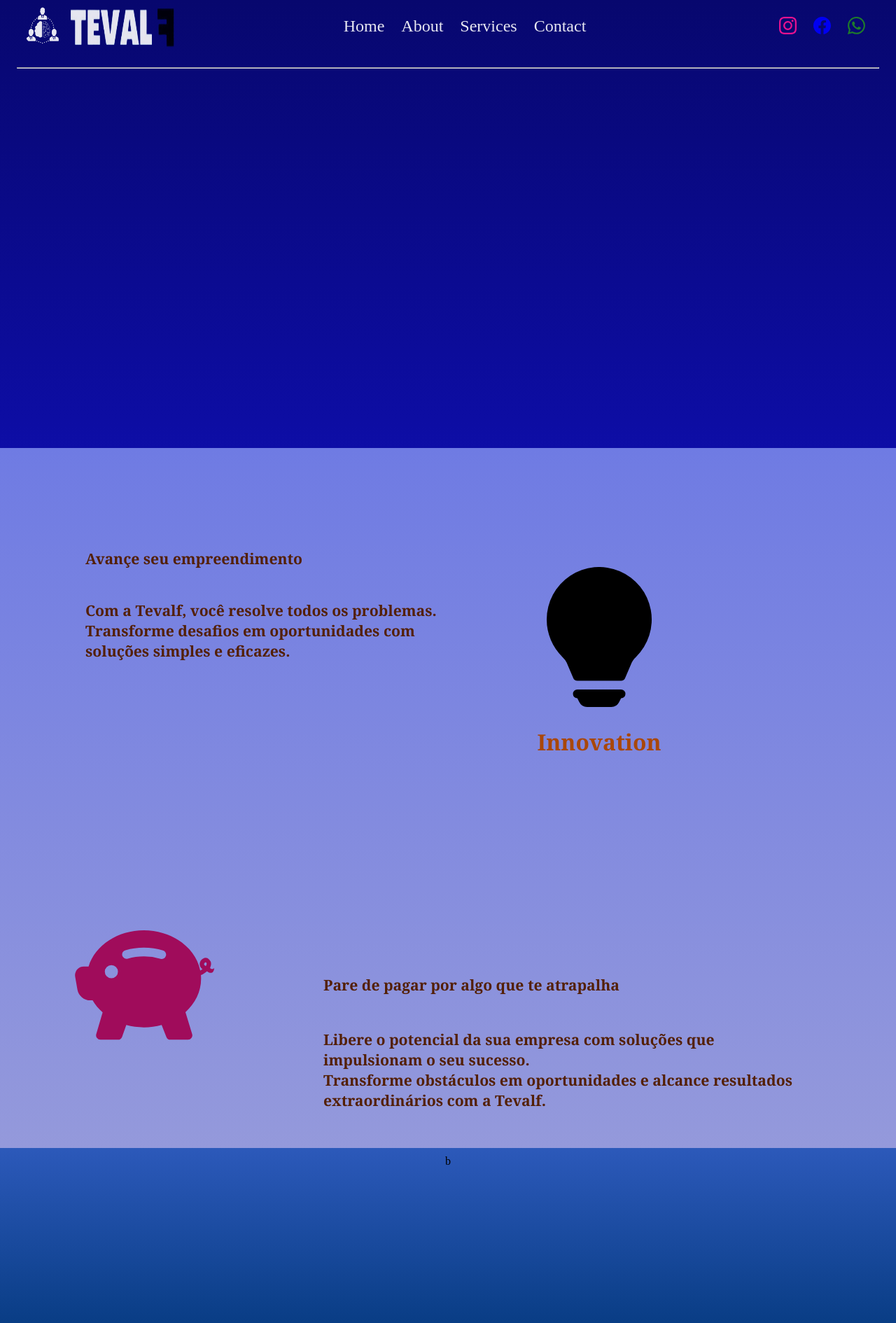
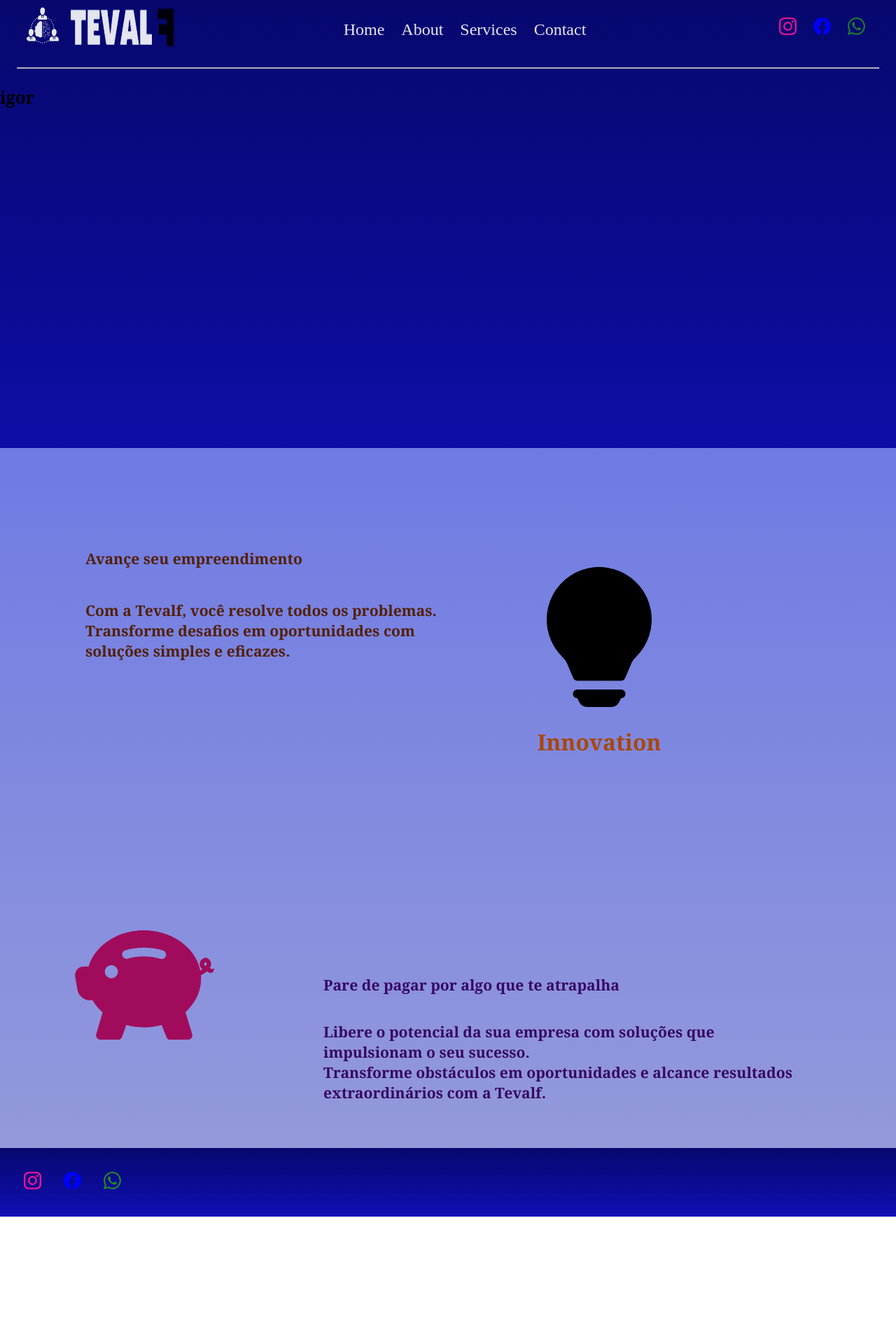
Before and after one commit to igorrm19/Projeto_Tvalf, a plain HTML site: page index.html in a window 1280 px wide. Shown: the whole page at 70% size. After the commit the page ends 1738 px from the top, so only its background shows below. Drawn offline with Linux system fonts and the light colour scheme; a web font is replaced by a local one.

Commit message:
21/maio/2024

```diff
--- /dev/null
+++ b/CSS/footer.css
@@ -0,0 +1,33 @@
+
+:root {
+    --cor-principal: rgb(7, 7, 110), rgb(15, 15, 180);
+    --cor-secundaria: rgb(111, 123, 227), rgb(148, 153, 219);
+    --trasparente: transparent;
+    --tamanho-se-ajusta-ao-tamanho-do-elemento-pressente: fit-content;
+    --centro: center;
+    --text-light: #FFFFFF;
+    /*O root cria variaveis deixa mais facil entender certas variaveis e pode ser usado quando uma variavel se repete muito*/
+}
+
+
+
+footer{
+    background: linear-gradient( var(--cor-principal));
+    left: 0;
+    text-align: var(--centro);
+    padding: 10px;
+    z-index: 1;
+    height:var(--tamanho-se-ajusta-ao-tamanho-do-elemento-pressente);
+    width: 100%;
+}
+
+
+
+.redes-sociais-2{
+    display: flex;
+    align-items:  var(--centro);
+    cursor: pointer;
+    list-style: none;
+    margin: 1.5rem;
+    gap: 2rem; /*Propiedade do fles, o msmo que espaçamento*/
+}
--- a/CSS/index.css
+++ b/CSS/index.css
@@ -1,12 +1,12 @@
 
 :root {
-    --bg-primary: #000000;
+    --cor-principal: rgb(7, 7, 110), rgb(15, 15, 180);
+    --cor-secundaria: rgb(111, 123, 227), rgb(148, 153, 219);
+    --trasparente: transparent;
+    --tamanho-se-ajusta-ao-tamanho-do-elemento-pressente: fit-content;
+    --centro: center;
     --text-light: #FFFFFF;
-    --text-dark: #1D1D1F;
-    --title-primary-color: #F5F5F7;
-    --subtitle-color: #6E6E73;
-    --action-color: #2997FF;
-    --spirited-main-color: #DED2B9;
+    /*O root cria variaveis deixa mais facil entender certas variaveis e pode ser usado quando uma variavel se repete muito*/
 }
 
 html, body{
@@ -14,18 +14,19 @@ html, body{
     height: 100%;
 }
 
+
 body{
-    background: linear-gradient(rgb(7, 7, 110), rgb(15, 15, 180));
+    background: linear-gradient(var(--cor-principal));
 }
 
 
 header{
-    background-color: transparent;
+    background-color: var(--trasparente);
     color: var(--text-light);
-    height: fit-content;
+    height: var(--tamanho-se-ajusta-ao-tamanho-do-elemento-pressente);
     opacity: 0.9;
-    position: sticky;
-    top: 0;
+    position: sticky; /*A posição do header permanece inalterada mesmo paos a rolagem da pagina, aqui a um bus pois ele so se estica ate a primeira seção do main*/
+    top: 0; /* deixa o elemto no topo*/
     z-index: 1;
     padding: 1.5rem;
 }
@@ -38,13 +39,13 @@ margin-top: 40px;
 
 
 header nav ul{
-    background-color: transparent;
+    background-color:  var(--trasparente);
     margin: 0 auto;
     width: 100;
-    display: flex;
-    align-items: center;
-    text-align: center;
-    justify-content: center;
+    display: flex;   /*O dispaly flex ativa propiedades fundamentais para centarlizar elementos como justify content*/
+    align-items:  var(--centro);
+    text-align:  var(--centro);
+    justify-content:  var(--centro);
     padding: 0 2rem;
 }
 
@@ -52,14 +53,15 @@ header nav ul li{
     height: 2rem;
     padding: 0 0.75rem;
     font-size:1.5rem;
-    cursor: pointer;
-    list-style: none;
+    cursor: pointer;  /*adiciona uma mãozinha ao passar o mouse no link*/
+    list-style: none;  /*retira os pontinhos da lista*/
 
 }
 
 a{
     text-decoration: none;
     color: inherit;
+    font-family: 'Jersey 25'; /*fonte retirada do google fontes*/
 }
 
 a:hover{
@@ -73,7 +75,7 @@ svg:hover{
 .logo{
     height: 60px;
     width: 60px;
-    border-radius: 100%;
+    border-radius: 100%;  /*deixa o lemento redondo ao invez de quadrado, usado em logos*/
     position: absolute;
     left: 2rem;
     top: 0.5rem;
@@ -85,7 +87,6 @@ svg:hover{
     position: absolute;
     right: 0;
     top: 1.5rem;
-
 }
 
 
@@ -102,23 +103,10 @@ svg:hover{
 }
 
 
-#about{
-    height: 550px;
+
+#logo-text{
+    position: absolute;  /*Sempre que uso absoluto ativa no css as propiedades, top, right, left e bootom*/
+    left: 100px;
+    width: 150px;
+    border-radius: 0; /*O texto da logo estava saindo redondo por causao do borde radius 100% entao deixei 0 nesse elemento*/
 }
-
-#services{
-    height: 1000px;
-    background: linear-gradient(rgb(111, 123, 227), rgb(148, 153, 219));
-    margin-top: -32px;
-}
-
-
-footer{
-    background: linear-gradient( rgb(44, 89, 186), rgb(9, 61, 133));
-    left: 0;
-    text-align: center;
-    padding: 10px;
-    z-index: 1;
-    height: 250px;
-    width: 100%;
-}
--- a/CSS/main.css
+++ b/CSS/main.css
@@ -1,6 +1,35 @@
+
+
+:root {
+    --cor-principal: rgb(7, 7, 110), rgb(15, 15, 180);
+    --cor-secundaria: rgb(111, 123, 227), rgb(148, 153, 219);
+    --trasparente: transparent;
+    --tamanho-se-ajusta-ao-tamanho-do-elemento-pressente: fit-content;
+    --centro: center;
+    --text-light: #FFFFFF;
+    /*O root cria variaveis deixa mais facil entender certas variaveis e pode ser usado quando uma variavel se repete muito*/
+}
+
+
+
+
+#about{
+    height: 550px;
+}
+
+
+
+#services{
+    height: 1000px;
+    background: linear-gradient(var(--cor-secundaria));
+    margin-top: -32px; /*Teve um pequeno bug na parte de services então tive que subir o lemento para cima*/
+}
+
+
+
+
 #main_services{
     color: rgb(83, 31, 3);;
-    font-family:Georgia, 'Times New Roman', Times, serif;
     padding: 2.5rem;
     margin: 1rem;
     position: absolute;
@@ -15,10 +44,10 @@
 .bi-lightbulb-fill{
     color: black;
     display: flex;
-    align-items: center;
-    justify-content: center;
+    align-items: var(--centro);
+    justify-content: var(--centro);
     height: 200px;
-    width: 200px;
+    width:200px;
     margin-left: 650px;
     margin-top: -150px;
 }
@@ -30,12 +59,10 @@
 
 #h2-services-fill{
     margin-top: -50px;
-    font-family:Georgia, 'Times New Roman', Times, serif;
 }
 
 
 .h-main{
-    font-family:Georgia, 'Times New Roman', Times, serif;
     padding: 1rem;
     font-size: calc(0.600rem + .9vw);
 }
@@ -63,23 +90,15 @@
 
 
 .h-mainT{
-    font-family:Georgia, 'Times New Roman', Times, serif;
+    color: rgb(54, 8, 96);
     padding: 3.5rem;
-    margin: 1rem;
+    margin: 0.3rem;
     font-size: calc(0.600rem + .9vw);
     margin-top: -250px;
     margin-left: 300px;
 }
 
+
 .div-main{
     margin-top: -350px;
 }
-
-
-#logo-text{
-    position: absolute;
-    left: 100px;
-    width: 150px;
-    border-radius: 0;
-
-}
--- a/CSS/reset.css
+++ b/CSS/reset.css
@@ -1,6 +1,11 @@
 *{
     margin: 0;
     padding: 0;
-    box-sizing: border-box;
-    font-family: 'Jersey 25';
+    box-sizing: border-box; /*Mantem  as dimensoes originais do site*/
+    font-family:Georgia, 'Times New Roman', Times, serif;
 }
+
+/*A parte de reset é responsavel por resetar estilos padroes do google que podem atrapalhar o funcionamento
+  do site como margin e padding e tambem é responsavel por definir elemento que serao padrao no site como
+  a fonte do texto e o box
+*/
--- a/index.html
+++ b/index.html
@@ -7,18 +7,19 @@
     <link rel="stylesheet" href="./CSS/index.css">
     <link rel="stylesheet" href="./CSS/reset.css">
     <link rel="stylesheet" href="./CSS/main.css">
-    <link rel="stylesheet" href="./src/index.js">
+    <link rel="stylesheet" href="./CSS/footer.css">
 
-    <link rel="preconnect" href="https://fonts.googleapis.com">
+    <link rel="preconnect" href="https://fonts.googleapis.com"> <!-- Fonte do  google -->
     <link rel="preconnect" href="https://fonts.gstatic.com" crossorigin>
     <link href="https://fonts.googleapis.com/css2?family=Jersey+25&family=Kaushan+Script&display=swap" rel="stylesheet">
 
-    <title>Tevalf empresa</title>
+    <title>Tevalf consultoria</title>
+    <link rel="icon" href="./public/Logo-ft-s-fundo.png" type="image/png">
 
 </head>
 <body>
 
-    <header id="home">
+    <header id="home">  <!-- Pagina inicial -->
         <nav>
             <ul>
                 <li><img  class="logo" src="./public/Logo-ft-s-fundo.png" alt="" srcset=""></li>
@@ -30,7 +31,7 @@
             </ul>
 
             <ul class="redes-sociais">
-                <li><a href="http://">
+                <li><a href="https://www.instagram.com/teva.lfconsult/">
                     <svg xmlns="http://www.w3.org/2000/svg"
                          width="25"
                          height="25"
@@ -41,7 +42,7 @@
                   </svg>
                 </a></li>
 
-                <li><a href="http://">
+                <li><a href="https://www.facebook.com/profile.php?id=61559997626578">
                     <svg xmlns="http://www.w3.org/2000/svg"
                          width="25"
                          height="25"
@@ -52,7 +53,7 @@
                       </svg>
                 </a></li>
 
-                <li><a href="http://">
+                <li><a href="https://web.whatsapp.com/">
                     <svg xmlns="http://www.w3.org/2000/svg"
                          width="25"
                          height="25"
@@ -68,10 +69,16 @@
     </header>
 
 
+
+
     <main>
         <section id="about">
+          <div>
+            <h1>igor</h1>
+          </div>
+        </section>
 
-        </section>
+
 
         <section  id="services">
             <div id="main_services">
@@ -79,7 +86,7 @@
                   <h1 class="h-main" style="line-height: 2.5;">Avançe seu empreendimento</h1>
                   <h3 class="h-main">Com a Tevalf, você resolve todos os problemas. <br> Transforme desafios em oportunidades com <br> soluções simples e eficazes.</h3>
               </div>
-              <div>
+              <div>   <!-- Arquivo svg, mais facil de fazer manutentçao e mais flexivel que o png do boodstrap-->
                 <svg xmlns="http://www.w3.org/2000/svg"
                      id="luz"
                      onclick="click()"
@@ -114,11 +121,46 @@
     </main>
 
     <footer id="contact">
-    b
+       <div>
+        <ul class="redes-sociais-2">
+            <li><a href="https://www.instagram.com/teva.lfconsult/">
+                <svg xmlns="http://www.w3.org/2000/svg"
+                width="25"
+                height="25"
+                fill="currentColor"
+                class="bi-instagram"
+                 viewBox="0 0 16 16">
+           <path d="M8 0C5.829 0 5.556.01 4.703.048 3.85.088 3.269.222 2.76.42a3.9 3.9 0 0 0-1.417.923A3.9 3.9 0 0 0 .42 2.76C.222 3.268.087 3.85.048 4.7.01 5.555 0 5.827 0 8.001c0 2.172.01 2.444.048 3.297.04.852.174 1.433.372 1.942.205.526.478.972.923 1.417.444.445.89.719 1.416.923.51.198 1.09.333 1.942.372C5.555 15.99 5.827 16 8 16s2.444-.01 3.298-.048c.851-.04 1.434-.174 1.943-.372a3.9 3.9 0 0 0 1.416-.923c.445-.445.718-.891.923-1.417.197-.509.332-1.09.372-1.942C15.99 10.445 16 10.173 16 8s-.01-2.445-.048-3.299c-.04-.851-.175-1.433-.372-1.941a3.9 3.9 0 0 0-.923-1.417A3.9 3.9 0 0 0 13.24.42c-.51-.198-1.092-.333-1.943-.372C10.443.01 10.172 0 7.998 0zm-.717 1.442h.718c2.136 0 2.389.007 3.232.046.78.035 1.204.166 1.486.275.373.145.64.319.92.599s.453.546.598.92c.11.281.24.705.275 1.485.039.843.047 1.096.047 3.231s-.008 2.389-.047 3.232c-.035.78-.166 1.203-.275 1.485a2.5 2.5 0 0 1-.599.919c-.28.28-.546.453-.92.598-.28.11-.704.24-1.485.276-.843.038-1.096.047-3.232.047s-2.39-.009-3.233-.047c-.78-.036-1.203-.166-1.485-.276a2.5 2.5 0 0 1-.92-.598 2.5 2.5 0 0 1-.6-.92c-.109-.281-.24-.705-.275-1.485-.038-.843-.046-1.096-.046-3.233s.008-2.388.046-3.231c.036-.78.166-1.204.276-1.486.145-.373.319-.64.599-.92s.546-.453.92-.598c.282-.11.705-.24 1.485-.276.738-.034 1.024-.044 2.515-.045zm4.988 1.328a.96.96 0 1 0 0 1.92.96.96 0 0 0 0-1.92m-4.27 1.122a4.109 4.109 0 1 0 0 8.217 4.109 4.109 0 0 0 0-8.217m0 1.441a2.667 2.667 0 1 1 0 5.334 2.667 2.667 0 0 1 0-5.334"/>
+         </svg>
+            </a></li>
+
+            <li><a href="https://www.facebook.com/profile.php?id=61559997626578">
+                <svg xmlns="http://www.w3.org/2000/svg"
+                     width="25"
+                     height="25"
+                     fill="currentColor"
+                     class="bi-facebook"
+                     viewBox="0 0 16 16">
+                    <path d="M16 8.049c0-4.446-3.582-8.05-8-8.05C3.58 0-.002 3.603-.002 8.05c0 4.017 2.926 7.347 6.75 7.951v-5.625h-2.03V8.05H6.75V6.275c0-2.017 1.195-3.131 3.022-3.131.876 0 1.791.157 1.791.157v1.98h-1.009c-.993 0-1.303.621-1.303 1.258v1.51h2.218l-.354 2.326H9.25V16c3.824-.604 6.75-3.934 6.75-7.951"/>
+                  </svg>
+            </a></li>
+
+            <li><a href="https://web.whatsapp.com/">
+                <svg xmlns="http://www.w3.org/2000/svg"
+                     width="25"
+                     height="25"
+                     fill="currentColor"
+                     class="bi-whatsapp"
+                     viewBox="0 0 16 16">
+                    <path d="M13.601 2.326A7.85 7.85 0 0 0 7.994 0C3.627 0 .068 3.558.064 7.926c0 1.399.366 2.76 1.057 3.965L0 16l4.204-1.102a7.9 7.9 0 0 0 3.79.965h.004c4.368 0 7.926-3.558 7.93-7.93A7.9 7.9 0 0 0 13.6 2.326zM7.994 14.521a6.6 6.6 0 0 1-3.356-.92l-.24-.144-2.494.654.666-2.433-.156-.251a6.56 6.56 0 0 1-1.007-3.505c0-3.626 2.957-6.584 6.591-6.584a6.56 6.56 0 0 1 4.66 1.931 6.56 6.56 0 0 1 1.928 4.66c-.004 3.639-2.961 6.592-6.592 6.592m3.615-4.934c-.197-.099-1.17-.578-1.353-.646-.182-.065-.315-.099-.445.099-.133.197-.513.646-.627.775-.114.133-.232.148-.43.05-.197-.1-.836-.308-1.592-.985-.59-.525-.985-1.175-1.103-1.372-.114-.198-.011-.304.088-.403.087-.088.197-.232.296-.346.1-.114.133-.198.198-.33.065-.134.034-.248-.015-.347-.05-.099-.445-1.076-.612-1.47-.16-.389-.323-.335-.445-.34-.114-.007-.247-.007-.38-.007a.73.73 0 0 0-.529.247c-.182.198-.691.677-.691 1.654s.71 1.916.81 2.049c.098.133 1.394 2.132 3.383 2.992.47.205.84.326 1.129.418.475.152.904.129 1.246.08.38-.058 1.171-.48 1.338-.943.164-.464.164-.86.114-.943-.049-.084-.182-.133-.38-.232"/>
+                  </svg>
+            </a></li>
+        </ul>
+       </div>
     </footer>
 </body>
 
 
-<script defer src="./src/index.js"></script>
+<script defer src="./src/index.js"></script>   <!-- link javascript -->
 
 </html>
```
